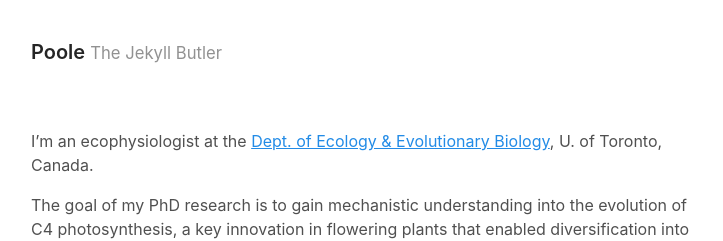
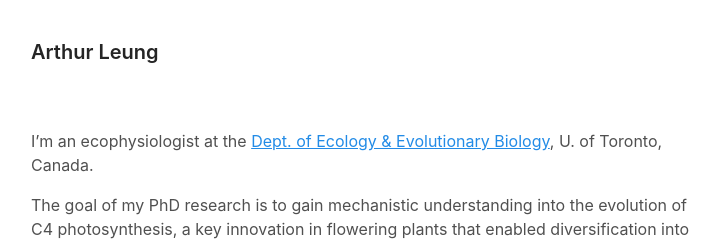
Before and after one commit to leungarthur/leungarthur.github.io-old, a Jekyll site: the page built from index.md, in a window 1280 px wide. Shown: the top 241 px of the page, without its empty margins (273-996 px from the left). Built offline with Jekyll 4.4.1, drawn with Linux system fonts in a browser that asks for light colours.

Commit message:
Update _config.yml

```diff
--- a/_config.yml
+++ b/_config.yml
@@ -1,7 +1,7 @@
 # Setup
-title: Poole
-tagline: The Jekyll Butler
-url: https://getpoole.com
+title: Arthur Leung
+tagline: ""
+url: https://aleungplants.github.io
 paginate: 1
 baseurl: ""
 permalink: pretty
@@ -29,13 +29,17 @@ sass:
 # Options
 
 # Replace this value and uncomment to enable Google Analytics tracking
-# ga_analytics: UA-000000-0
+ga_analytics: G-N1MLN76DPX
 
 # Specify the author for blog posts
 author:
-  name: Mark Otto
-  url: https://twitter.com/mdo
-  email: markdotto@gmail.com
+  name: Arthur Leung
+  url: https://twitter.com/aleungplants
+  # email: markdotto@gmail.com
 
-# Custom vars
-version: 3.0.0
+# Nav variable
+nav:
+  - title: Home
+    url: /
+  - title: Blog
+    url: /archive
```
